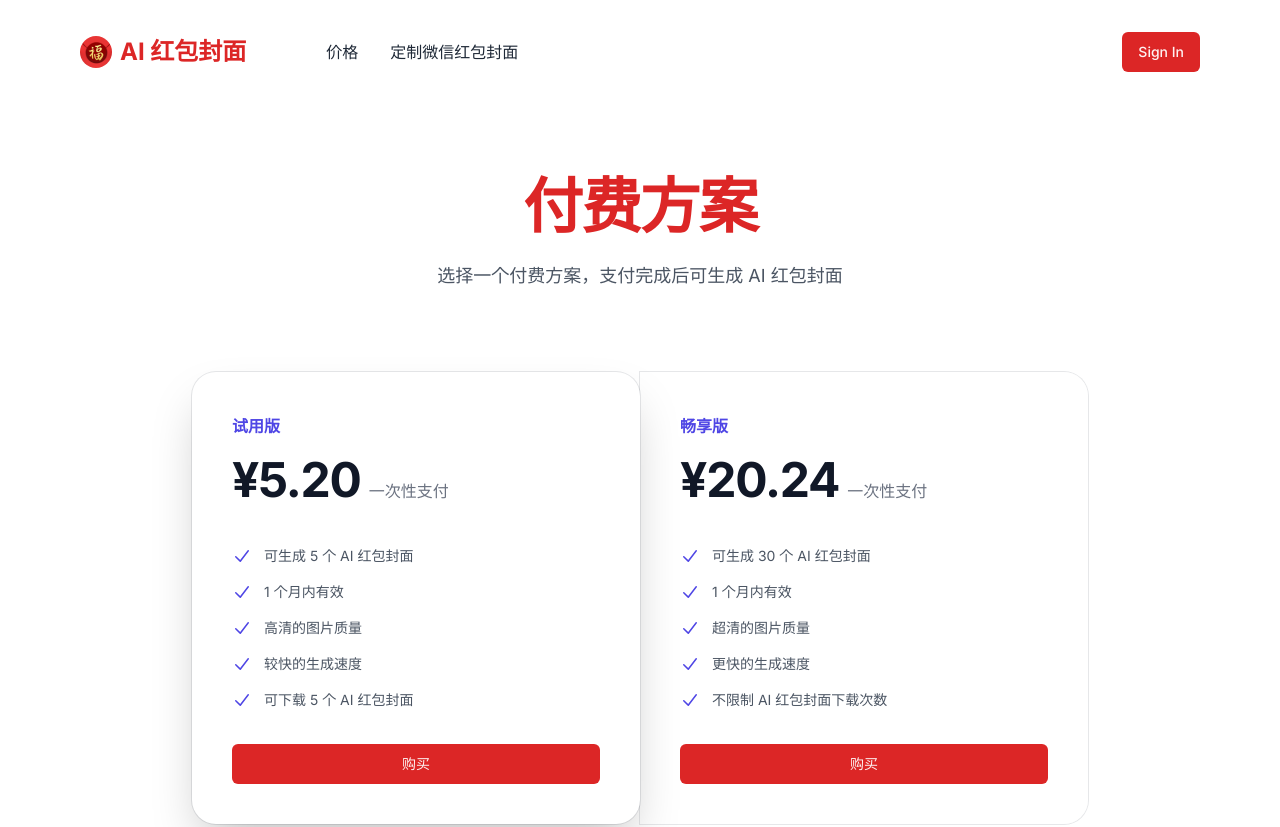
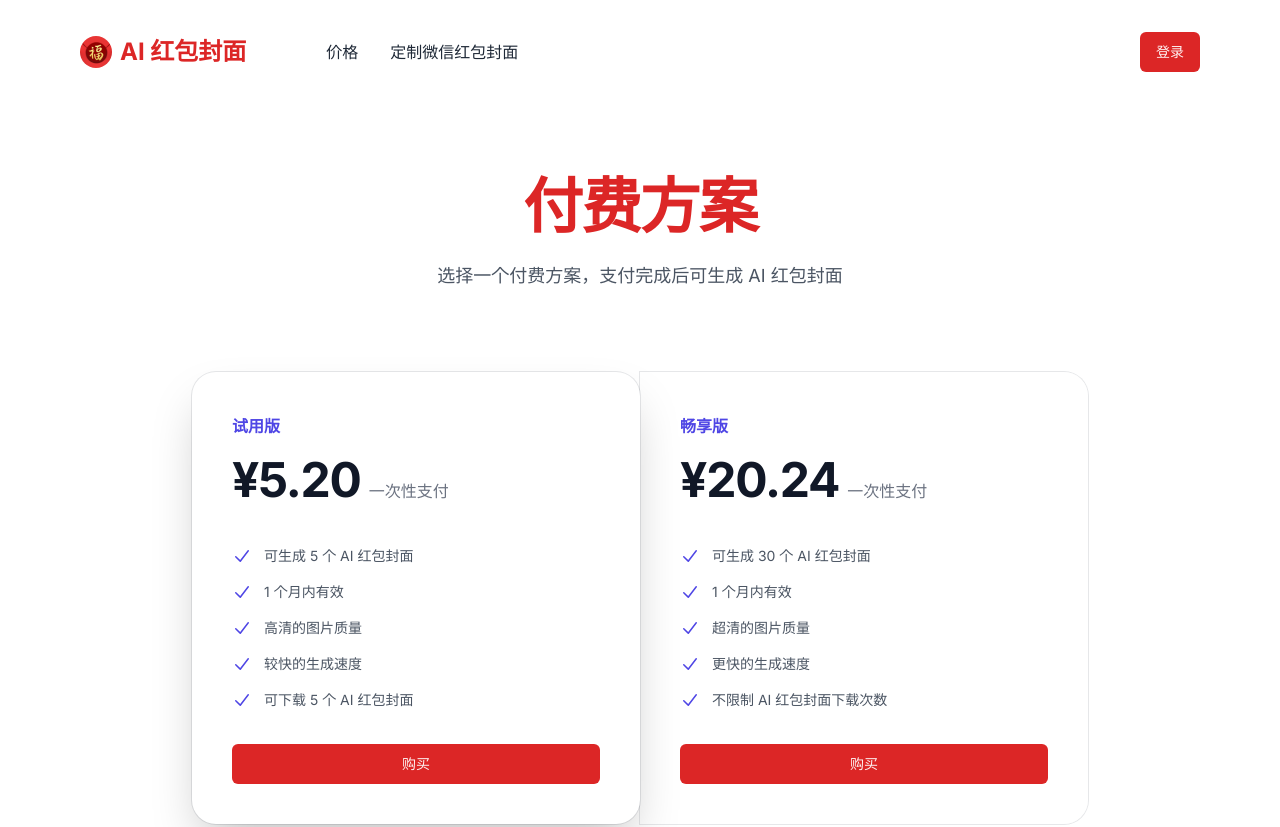
Before and after one commit to all-in-aigc/aicover, a Next.js app: page /pricing in a window 1280 px wide. Shown: the top 827 px of the page. Built offline with nearby package versions, Linux system fonts and the light colour scheme; no server answers.

Commit message:
update sign text

```diff
--- a/components/header/index.tsx
+++ b/components/header/index.tsx
@@ -73,8 +73,8 @@ export default function () {
                       <User user={user} />
                     </>
                   ) : (
-                    <a className="cursor-pointer" href="/si">
-                      <Button>Sign In</Button>
+                    <a className="cursor-pointer" href="/sign-in">
+                      <Button>登录</Button>
                     </a>
                   )}
                 </>
--- a/components/user/index.tsx
+++ b/components/user/index.tsx
@@ -48,7 +48,9 @@ export default function ({ user }: Props) {
         <DropdownMenuSeparator className="md:hidden" />
 
         <DropdownMenuCheckboxItem>
-          <SignOutButton signOutCallback={() => location.reload()} />
+          <SignOutButton signOutCallback={() => location.reload()}>
+            退出登录
+          </SignOutButton>
         </DropdownMenuCheckboxItem>
       </DropdownMenuContent>
     </DropdownMenu>
```
